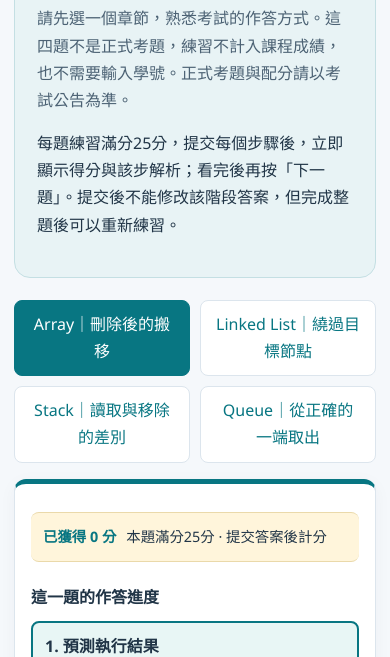
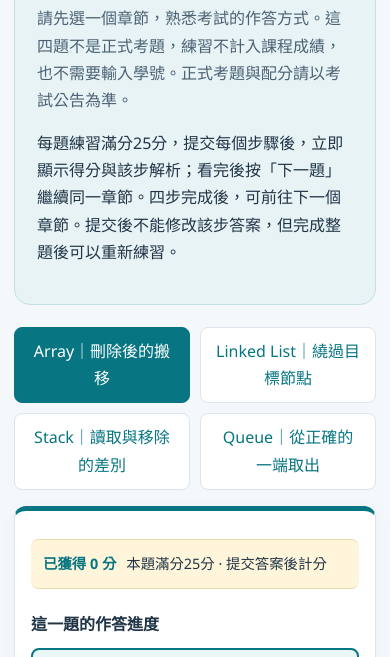
Before and after one commit to JJTsao/VisualDS, a website: page exam/examples.html in a window 390 px wide. Shown: the part 182-839 px from the top of the page. Drawn offline with Linux system fonts and the light colour scheme.

Commit message:
refine: clarify practice submit review and next actions

```diff
--- a/exam/examples.html
+++ b/exam/examples.html
@@ -84,7 +84,7 @@ pre .blank { color:#ffdf8d; border-color:#ffdf8d; background:#344354; }
     <h1>期中考作答範例</h1>
     <p>先閱讀程式並預測結果，再找出錯誤、試著修正，最後用另一題確認自己是否理解。</p>
     <p class="muted">請先選一個章節，熟悉考試的作答方式。這四題不是正式考題，練習不計入課程成績，也不需要輸入學號。正式考題與配分請以考試公告為準。</p>
-    <div class="toolbar"><span>每題練習滿分25分，提交每個步驟後，立即顯示得分與該步解析；看完後再按「下一題」。提交後不能修改該階段答案，但完成整題後可以重新練習。</span></div>
+    <div class="toolbar"><span>每題練習滿分25分，提交每個步驟後，立即顯示得分與該步解析；看完後按「下一題」繼續同一章節。四步完成後，可前往下一個章節。提交後不能修改該步答案，但完成整題後可以重新練習。</span></div>
   </header>
   <nav id="sample-menu" class="samples" aria-label="選擇範例題"></nav>
   <p class="scroll-help">左欄作答，右欄查閱參考與紀錄；兩欄可各自捲動，提交或試跑不會改變右欄位置。</p>
@@ -270,27 +270,29 @@ function submitExample(sample, state, action, answer) {
     const takeaway={"array":"<p><code>arr[i] = arr[i]</code> 不會搬移元素。</p><p><code>--n</code> 仍會縮小有效範圍。</p><p>正確搬移須使用 <code>arr[i + 1]</code>。</p>","linked-list":"<p>先確認 <code>target</code> 存在。此時 <code>prev == nullptr</code> 表示目標前面沒有節點，也就是頭節點。</p><p>刪除頭節點改 <code>head</code>；其他情況改 <code>prev-&gt;next</code>。兩者都接到 <code>target-&gt;next</code>。</p>","stack":"<p><code>peek</code> 只讀取頂端。</p><p>讀取後，<code>n</code> 和 Stack 內容都不變。</p>","queue":"<p>先取出隊首，再將後續元素往左搬。</p><p>最後用 <code>--n</code> 減少有效元素數量。</p>"};
     const definition=isArray?'<div class="key-definition"><strong>作答前請注意：<code>n</code> 表示目前有幾個有效元素。</strong><p>本題只看陣列的前 <code>n</code> 項。</p><p>範圍是 <code>arr[0]</code> 到 <code>arr[n−1]</code>。</p><p class="definition-note">注意：<code>n</code> 不代表陣列容量。</p></div>':`<div class="key-definition"><strong>${escape(sample.definition.title)}</strong>${definitionNotes[sample.id]}</div>`;
     const intro=`<div class="question-info"><h3>題目目標與起始資料</h3>${definition}<p>${isArray?'目標：刪除索引 <code>k</code> 的元素。<br>其餘元素保持原本的順序。':escape(sample.goal)}</p><div class="chain" aria-label="初始資料">${sample.initial.map(v=>`<span class="node">${escape(v)}</span>`).join('')}</div><p>${isArray?'索引從 <code>0</code> 開始。<br>起始 <code>n = 4</code>，<code>k = 1</code>（要刪除20）。':escape(sample.orientation)}</p></div>`;
-    const latestExplanation=(state.reviewing||state.phase===4)?`<details id="step-explanation" class="solution-panel" open tabindex="-1"><summary>剛完成的第 ${state.phase} 步：${state.scores[state.phase-1]} / ${stageMax[state.phase-1]}分 · 解析（可收合）</summary>${explanation(sample,state.phase-1)}</details>`:'';
+    const submitted=state.history.filter(entry=>entry.score!==null).at(-1);
+    const submittedAnswer=submitted?(submitted.action==='repair'?sample.fields.map(f=>f.label+'：'+f.options.find(o=>o[0]===submitted.answer[f.key])[1]).join('；'):sample[submitted.action].options.find(o=>o[0]===submitted.answer.choice)[1]):'';
+    const latestExplanation=(state.reviewing||state.phase===4)?`<details id="step-explanation" class="solution-panel" open tabindex="-1"><summary>已提交第 ${state.phase} 步：${state.scores[state.phase-1]} / ${stageMax[state.phase-1]}分 · 解析（可收合）</summary><p class="submitted-answer"><strong>你提交的答案：</strong>${escape(submittedAnswer)}</p>${explanation(sample,state.phase-1)}</details>`:'';
     const originalResult=`<div class="feedback"><strong>原始程式的實際結果</strong><br>${escape(sample.prediction.options.find(o=>o[0]===simulateExample(sample.id,sample.cases[0],sample.bug))[1])}</div>`;
-    context.innerHTML='<h2>需要時再查看</h2><details id="full-instructions"><summary>完整題目與符號說明</summary><p>'+escape(sample.goal)+'</p><p>'+sample.definition.items.map(item=>escape(item)).join('</p><p>')+'</p></details><details id="scoring-details"><summary>計分與提交規則</summary><p>預測5分、找錯5分、修正10分、新題5分。</p><p>提交後不能修改。完成整題後可以重做。</p><p>修正以最後提交的版本計分：共5組資料，每組2分。</p><p>試跑會顯示2組，其餘3組在完成後公布。</p><p>試跑與試跑前的預測都不加扣分。</p></details>';
+    context.innerHTML='<h2>需要時再查看</h2><details id="full-instructions"><summary>完整題目與符號說明</summary><p>'+escape(sample.goal)+'</p><p>'+sample.definition.items.map(item=>escape(item)).join('</p><p>')+'</p></details><details id="scoring-details"><summary>計分與提交規則</summary><p>預測5分、找錯5分、修正10分、新題5分。</p><p>提交後停在解析，按「下一題」才會繼續。已提交的答案不能修改；完成四步後可以重做。</p><p>修正以最後提交的版本計分：共5組資料，每組2分。</p><p>試跑會顯示2組，其餘3組在完成後公布。</p><p>試跑與試跑前的預測都不加扣分。</p></details>';
     if(state.phase>=2) context.innerHTML+=`<details id="original-reference" ${state.phase===2?'open':''}><summary>回看原題與錯誤程式</summary>${code(sample.code)}</details>`;
     if(state.phase===4) {
-      answerBox.innerHTML=`<h2 id="step-title" tabindex="-1">${escape(sample.title)}：練習完成</h2>${scoreLine}<p class="feedback" role="status">${escape(state.feedback)}</p>${latestExplanation}<h3>解題重點</h3>${takeaway[sample.id]}<p class="solution-hint">想知道原因？點下方色框，查看逐步例子。</p><details id="solution-explanation" class="solution-panel"><summary><span class="when-closed">點這裡展開：答案與逐步解析</span><span class="when-open">收合答案與逐步解析</span></summary><h3>對照正確答案</h3><p>預測執行結果：${escape(sample.prediction.options.find(o=>o[0]===simulateExample(sample.id,sample.cases[0],sample.bug))[1])}</p><p>錯誤原因：${escape(sample.diagnosis.options.find(o=>o[0]===sample.diagnosis.correct)[1])}</p>${sample.explanationSteps.map((_,i)=>explanation(sample,i)).join('')}<p>「換一題試試」的答案：${escape(sample.transfer.options.find(o=>o[0]===sample.transfer.correct)[1])}</p></details><details><summary>查看修正的全部測試與填空答案</summary>${sample.fields.map(f=>`<p>${escape(f.label)}：<strong>${escape(f.options.find(o=>o[0]===sample.correct[f.key])[1])}</strong></p>`).join('')}${sample.snippets ? code(sample.snippets.find(([v])=>v===sample.correct[sample.fields[0].key])[1]) : ''}${tests(state.history.find(h=>h.action==='repair').results)}</details><div class="buttons"><button id="again">重新練習本題</button>${selected<exampleBank.length-1?'<button class="primary" id="next-sample">下一個範例</button>':''}</div>`;
+      answerBox.innerHTML=`<h2 id="step-title" tabindex="-1">${escape(sample.title)}：練習完成</h2>${scoreLine}<p class="feedback" role="status">${escape(state.feedback)}</p>${latestExplanation}<h3>解題重點</h3>${takeaway[sample.id]}<p class="solution-hint">想知道原因？點下方色框，查看逐步例子。</p><details id="solution-explanation" class="solution-panel"><summary><span class="when-closed">點這裡展開：答案與逐步解析</span><span class="when-open">收合答案與逐步解析</span></summary><h3>對照正確答案</h3><p>預測執行結果：${escape(sample.prediction.options.find(o=>o[0]===simulateExample(sample.id,sample.cases[0],sample.bug))[1])}</p><p>錯誤原因：${escape(sample.diagnosis.options.find(o=>o[0]===sample.diagnosis.correct)[1])}</p>${sample.explanationSteps.map((_,i)=>explanation(sample,i)).join('')}<p>「換一題試試」的答案：${escape(sample.transfer.options.find(o=>o[0]===sample.transfer.correct)[1])}</p></details><details><summary>查看修正的全部測試與填空答案</summary>${sample.fields.map(f=>`<p>${escape(f.label)}：<strong>${escape(f.options.find(o=>o[0]===sample.correct[f.key])[1])}</strong></p>`).join('')}${sample.snippets ? code(sample.snippets.find(([v])=>v===sample.correct[sample.fields[0].key])[1]) : ''}${tests(state.history.find(h=>h.action==='repair').results)}</details><div class="buttons"><button id="again">重新練習本題</button>${selected<exampleBank.length-1?`<button class="primary" id="next-sample">下一個章節：${escape(exampleBank[selected+1].title.split('｜')[0])}</button>`:''}</div>`;
       document.getElementById('again').onclick=()=>{attempts[selected]=newExampleAttempt();render();focusOn('step-title');};
       document.getElementById('next-sample')?.addEventListener('click',()=>{selected++;render();focusOn('step-title');});
     } else if(state.reviewing) {
-      answerBox.innerHTML=`<h2 id="step-title" tabindex="-1">${escape(sample.title)}：第 ${state.phase} 步已提交</h2>${scoreLine}${latestExplanation}<div class="buttons"><button id="next-step" class="primary">下一題：${stageNames[state.phase]}</button></div>`;
+      answerBox.innerHTML=`<h2 id="step-title" tabindex="-1">${escape(sample.title)}：第 ${state.phase} 步已提交</h2>${scoreLine}${latestExplanation}<div class="buttons"><button id="next-step" class="primary">下一題（第 ${state.phase+1} 步）：${stageNames[state.phase]}</button></div>`;
       document.getElementById('next-step').onclick=()=>{state.reviewing=false;render(true);focusOn('step-title');};
     } else {
       const draft=state.drafts[state.phase]||{};
       let fields='',buttons='<button type="submit" class="primary">提交答案，查看解析</button>';
       if(state.phase===0) fields=intro+'<h3>請預測這段程式實際會做什麼（程式含有錯誤）</h3>'+code(sample.code)+field('choice',sample.prediction.prompt,sample.prediction.options,draft.choice);
-      if(state.phase===2) buttons='<button type="submit" value="test">試跑公開案例</button><button type="submit" value="repair" class="primary">提交修正版，查看解析</button>';
-      if(state.phase===3) buttons='<button type="submit" class="primary">完成本題，查看總分與解析</button>';
+      if(state.phase===2) buttons='<button type="submit" value="test">試跑公開案例（不計分）</button><button type="submit" value="repair" class="primary">提交修正版，查看解析</button>';
+      if(state.phase===3) buttons='<button type="submit" class="primary">提交答案，查看解析</button>';
         if(state.phase===1) fields=definition+code(sample.code)+originalResult+field('choice',sample.diagnosis.prompt,sample.diagnosis.options,draft.choice);
-        if(state.phase===2) fields=definition+'<p>選擇填空 → 預測測試結果 → 試跑 → 提交。</p>'+code(sample.template)+(sample.snippets?sample.snippets.map(([v,t],i)=>`<h3>方案 ${i+1}</h3>${code(t)}`).join(''):'')+sample.fields.map(f=>field(f.key,f.label,f.options,draft[f.key])).join('')+'<div class="question-info"><h3>兩組試跑資料</h3>'+sample.cases.slice(0,2).map((c,i)=>`<p>案例${i+1}：${escape(testInput(c))}</p>`).join('')+'</div>'+field('hypothesis','你預測哪些案例會得到正確結果？',yesCases,draft.hypothesis)+'<p class="muted">試跑不計分；提交後不能修改。</p>';
+        if(state.phase===2) fields=definition+'<p>選擇填空 → 預測測試結果 → 試跑 → 提交看解析。</p>'+code(sample.template)+(sample.snippets?sample.snippets.map(([v,t],i)=>`<h3>方案 ${i+1}</h3>${code(t)}`).join(''):'')+sample.fields.map(f=>field(f.key,f.label,f.options,draft[f.key])).join('')+'<div class="question-info"><h3>兩組試跑資料</h3>'+sample.cases.slice(0,2).map((c,i)=>`<p>案例${i+1}：${escape(testInput(c))}</p>`).join('')+'</div>'+field('hypothesis','你預測哪些案例會得到正確結果？',yesCases,draft.hypothesis)+'<p class="muted">試跑不計分；提交後不能修改。</p>';
         if(state.phase===3) fields=definition+'<p>請依正確操作回答這組新資料。</p>'+field('choice',sample.transfer.prompt,sample.transfer.options,draft.choice);
-      answerBox.innerHTML=`${scoreLine}${latestExplanation}<p class="stage">${escape(sample.title)}</p><h2 id="step-title" tabindex="-1">現在請完成第 ${state.phase+1} 步：${stageNames[state.phase]}（${stageMax[state.phase]}分）</h2>${state.feedback && state.history.at(-1)?.action==='test'?`<div class="feedback" role="status">${escape((state.phase===2 && state.history.at(-1)?.action==='test'?'試跑完成，不計分。':`上一步得分：${state.scores[state.phase-1]} / ${stageMax[state.phase-1]}`))}</div>`:''}<form>${fields}<div class="buttons">${buttons}</div></form><p id="error" class="error" role="alert"></p>${state.phase===2 && state.trials.length ? `<section id="trial-results" tabindex="-1" class="question-info"><h3>第${state.trials.length}次試跑結果（不計分）</h3><p>你的預測：${escape(yesCases.find(o=>o[0]===state.trials.at(-1).rule.hypothesis)[1])}</p>${tests(state.trials.at(-1).results)}<p>更改選項後，請重新試跑。</p><button type="button" id="back-to-edit">回到修正選項</button></section>` : ''}`;
+      answerBox.innerHTML=`${scoreLine}${latestExplanation}<p class="stage">${escape(sample.title)}</p><h2 id="step-title" tabindex="-1">現在請完成第 ${state.phase+1} 步：${stageNames[state.phase]}（${stageMax[state.phase]}分）</h2>${state.feedback && state.history.at(-1)?.action==='test'?`<div class="feedback" role="status">${escape((state.phase===2 && state.history.at(-1)?.action==='test'?'試跑完成，不計分。':`上一步得分：${state.scores[state.phase-1]} / ${stageMax[state.phase-1]}`))}</div>`:''}<form>${fields}<div class="buttons">${buttons}</div></form><p id="error" class="error" role="alert"></p>${state.phase===2 && state.trials.length ? `<section id="trial-results" tabindex="-1" class="question-info"><h3>第${state.trials.length}次試跑結果（不計分）</h3><p>你的預測：${escape(yesCases.find(o=>o[0]===state.trials.at(-1).rule.hypothesis)[1])}</p>${tests(state.trials.at(-1).results)}<p>更改選項後，請重新試跑。</p><button type="button" id="back-to-edit">回到答案，修改或提交</button></section>` : ''}`;
       const form=answerBox.querySelector('form');
       form.onchange=()=>{state.drafts[state.phase]=Object.fromEntries(new FormData(form));};
       document.getElementById('back-to-edit')?.addEventListener('click',()=>{const select=form.querySelector('select'); if(select) { select.id='repair-choice'; focusOn('repair-choice'); }});
```
Also changed, not shown: server/_examples-browser-test.cjs (+2 -2 lines).
